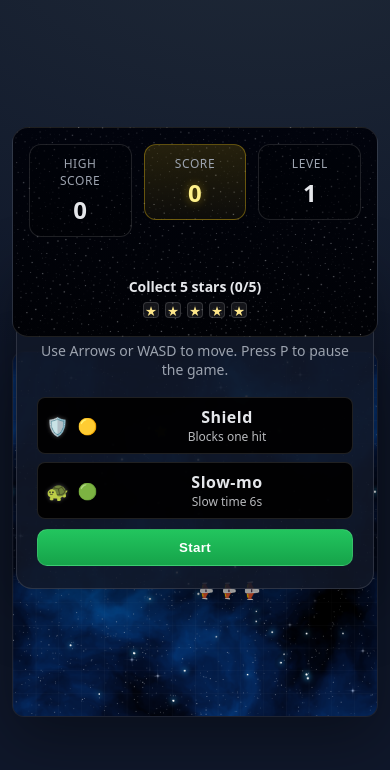
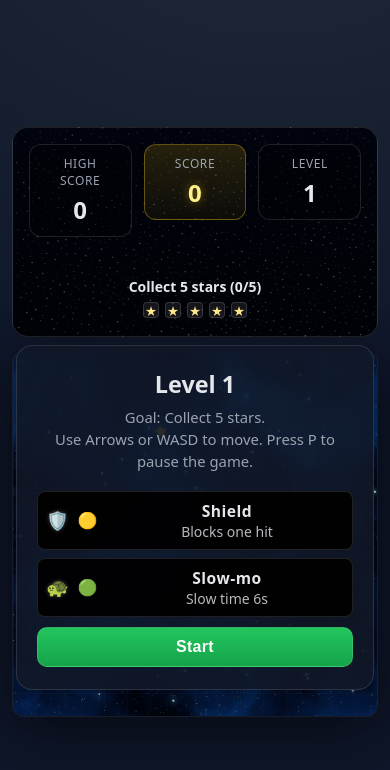
Before and after one commit to Tasbent/Space-Snake, a plain HTML site: page index.html in a window 390 px wide. Drawn offline with Linux system fonts and the light colour scheme.

Commit message:
fix: mobile overlay below HUD; make popup scrollable and responsive; D-pad auto-visibility

```diff
--- a/snake.js
+++ b/snake.js
@@ -65,6 +65,26 @@
   const objectiveWrap = document.getElementById("objective-wrap");
   const objectiveLabel = document.getElementById("objective-label");
   const objectiveFill = null; // replaced by objectiveStarsEl
+
+  function positionOverlayCard() {
+    try {
+      if (!overlay) return;
+      const hud = document.querySelector('.hud');
+      const card = overlay.querySelector('.overlay-card');
+      if (!hud || !card) return;
+      const r = hud.getBoundingClientRect();
+      const offset = Math.ceil(r.bottom + 8);
+      overlay.style.alignItems = 'flex-start';
+      card.style.marginTop = `${offset}px`;
+      // Ensure the card always fits the viewport; scroll inside card if content is long
+      const available = Math.max(140, window.innerHeight - offset - 16);
+      card.style.maxHeight = `${available}px`;
+      card.style.overflowY = 'auto';
+      card.style.webkitOverflowScrolling = 'touch';
+    } catch (_) {}
+  }
+  window.addEventListener('resize', positionOverlayCard);
+  window.addEventListener('orientationchange', positionOverlayCard);
 
   // Debug: surface runtime errors visibly in the UI
   window.addEventListener("error", (e) => {
@@ -373,6 +393,7 @@
         overlay.classList.remove("hidden");
         overlay.setAttribute("aria-hidden", "false");
         overlayTitle.textContent = `Level ${index + 1}`;
+          positionOverlayCard();
         const startList = document.getElementById("start-list");
         const kinds = enabledPowerKinds;
         if (index === 0) {
@@ -854,6 +875,7 @@ function drawCell(x, y, color1, color2) {
     if (restartButton) restartButton.classList.remove("u-hidden");
     if (intermissionActions) intermissionActions.classList.add("u-hidden");
     overlay.classList.remove("hidden");
+    positionOverlayCard();
     playSound("gameover");
     triggerHaptic();
     screenShakeMs = 400;
@@ -874,6 +896,7 @@ function drawCell(x, y, color1, color2) {
       if (intermissionShop) intermissionShop.classList.add("u-hidden");
       overlay.classList.remove("hidden");
       overlay.setAttribute("aria-hidden", "false");
+      positionOverlayCard();
     } else {
       overlay.classList.add("hidden");
       overlay.setAttribute("aria-hidden", "true");
@@ -1122,6 +1145,17 @@ function drawCell(x, y, color1, color2) {
     btn.addEventListener("mousedown", press);
   }
   bindDpad(dUp, 0, -1); bindDpad(dDown, 0, 1); bindDpad(dLeft, -1, 0); bindDpad(dRight, 1, 0);
+
+  // Unhide the on-screen D-pad on touch/coarse-pointer devices only
+  if (dpad) {
+    const detectCoarse = () => {
+      const mm = window.matchMedia ? window.matchMedia("(hover: none) and (pointer: coarse)").matches : false;
+      const hasTouch = ("maxTouchPoints" in navigator && navigator.maxTouchPoints > 0) || ("ontouchstart" in window);
+      return mm || hasTouch;
+    };
+    const show = detectCoarse();
+    dpad.classList.toggle("u-hidden", !show);
+  }
 
   // Swipe controls on canvas
   canvas.addEventListener(
--- a/styles.css
+++ b/styles.css
@@ -218,16 +218,23 @@ canvas {
   box-shadow: 0 20px 60px rgba(0,0,0,0.4);
 }
 
+/* On small screens, place the overlay card below the HUD so they don't overlap */
+@media (max-width: 520px) {
+  .overlay { place-items: start center; }
+  .overlay-card { margin-top: clamp(140px, 28vh, 240px); max-height: calc(100vh - 30vh); overflow-y: auto; -webkit-overflow-scrolling: touch; }
+}
+
 .trophy-img { width: min(40vw, 220px); height: auto; display: block; margin: 8px auto 12px; }
 
 .overlay-title {
-  font-size: 28px;
+  font-size: clamp(22px, 6vw, 28px);
   font-weight: 800;
   margin-bottom: 6px;
 }
 
 .overlay-subtitle {
-  font-size: 14px;
+  font-size: clamp(14px, 3.8vw, 18px);
+  line-height: 1.5;
   color: var(--muted);
   margin-bottom: 18px;
 }
@@ -235,7 +242,7 @@ canvas {
 .overlay-subtitle { white-space: pre-line; }
 
 #start-button, #resume-button, #restart-button { margin-top: 10px; }
-.overlay-card .btn { width: 100%; display: block; }
+.overlay-card .btn { width: 100%; display: block; font-size: clamp(14px, 4.2vw, 16px); }
 
 .btn {
   padding: 10px 14px;
@@ -298,8 +305,8 @@ canvas {
 .intermission-item .star { width: 20px; height: 20px; display: inline-flex; align-items: center; justify-content: center; }
 .intermission-item .icon { font-size: 18px; filter: drop-shadow(0 0 2px rgba(255,255,255,0.3)); }
 .intermission-item .meta { display: grid; }
-.intermission-item .title { font-weight: 600; }
-.intermission-item .desc { font-size: 12px; opacity: 0.8; }
+.intermission-item .title { font-weight: 600; font-size: clamp(13px, 4vw, 16px); }
+.intermission-item .desc { font-size: clamp(12px, 3.6vw, 14px); opacity: 0.8; }
 .shop-title {
   font-weight: 800;
   margin-bottom: 6px;
```
